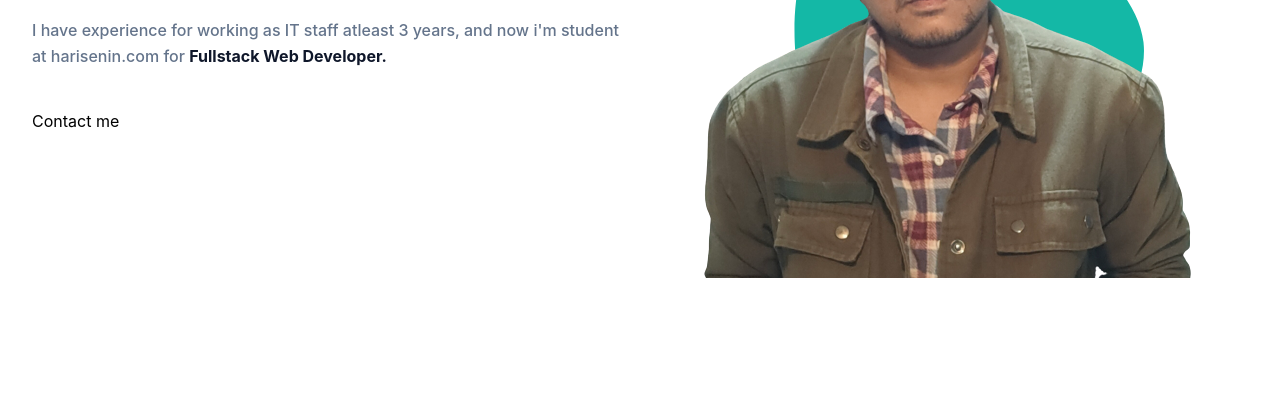
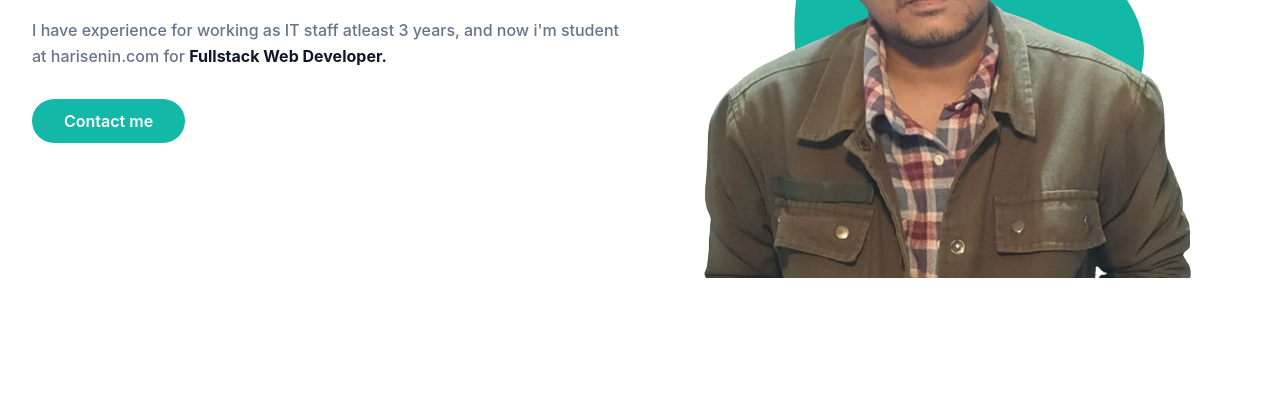
Before and after one commit to rakanugraha18/profile-raka, a website: page index.html in a window 1280 px wide. Shown: the part 401-800 px from the top of the page. Drawn offline with Linux system fonts and the light colour scheme.

Commit message:
Fixed error

```diff
--- a/index.html
+++ b/index.html
@@ -57,7 +57,7 @@
                 <h1 class="text-base font-semibold text-primary md:text-xl lg:text-2xl">Hi👋, i'm <span class="block font-bold text-dark text-4xl mt-1">Raka Nugraha</span></h1>
                 <h2 class="font-medium text-secondary mb-5 lg:text-2xl">Fullstack Web Developer & <span class="text-dark"> IT Staff</span></h2>
                 <p class="font-medium text-secondary mb-10 leading-relaxed">I have experience for working as IT staff atleast 3 years, and now i'm student at harisenin.com for <span class="text-dark font-bold">Fullstack Web Developer.</span></p>
-                <a href="#" text-base font-semibold text-white bg-primary py-3 px-8 rounded-full hover:shadow-lg hover:opacity-80 transition duration-300 ease-out">Contact me</a>
+                <a href="#" class="font-semibold text-white bg-primary py-3 px-8 rounded-full hover:shadow-lg hover:opacity-80 transition duration-300 ease-out">Contact me</a>
             </div>
             <div class="w-full self-end px-4 lg:w-1/2">
                 <div class="relative mt-10 lg:mt-9 lg:right-0">
```
